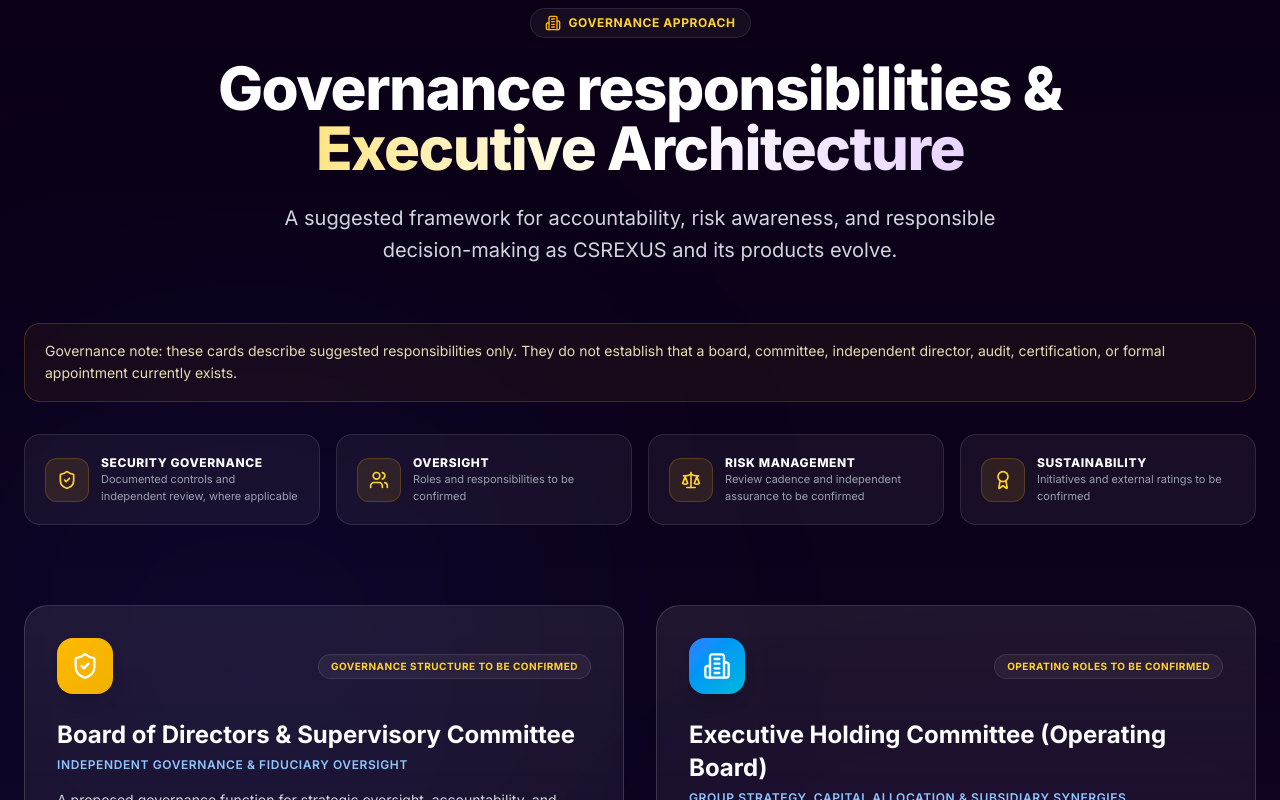
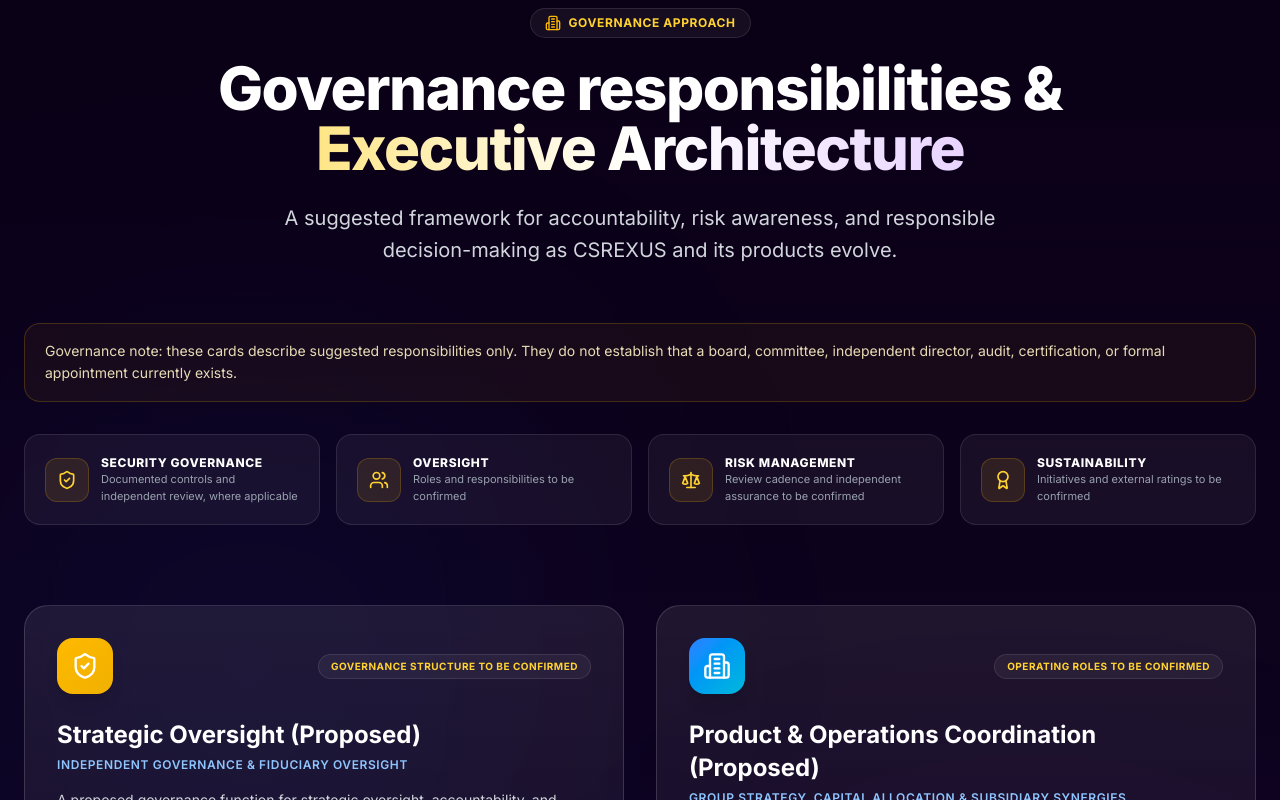
Before and after one commit to CSrajput-ux/CSrexus, a React (Vite) app: page / in a window 1280 px wide. Shown: the part 11200-12000 px from the top of the page. Built offline with nearby package versions, Linux system fonts and the light colour scheme.

Commit message:
content: remove remaining unsupported operating and governance claims

```diff
--- a/src/app/components/Leadership.tsx
+++ b/src/app/components/Leadership.tsx
@@ -3,7 +3,7 @@ import { ShieldCheck, Award, Users, Scale, Building2, Network, CheckCircle2, Arr
 
 const governingBodies = [
   {
-    title: 'Board of Directors & Supervisory Committee',
+    title: 'Strategic Oversight (Proposed)',
     mandate: 'Independent Governance & Fiduciary Oversight',
     structure: 'Governance structure to be confirmed',
     description: 'A proposed governance function for strategic oversight, accountability, and responsible decision-making as the organisation develops.',
@@ -11,13 +11,13 @@ const governingBodies = [
     gradient: 'from-amber-400 to-yellow-500',
     borderHover: 'hover:border-amber-400/50',
     keyResponsibilities: [
-      'Multi-decade holding group strategy & capital stewardship',
-      'Executive committee appointments & subsidiary CEO reviews',
-      'Shareholder equity protection & fiduciary risk management',
+      'Review long-term priorities and allocate available resources responsibly',
+      'Clarify ownership, decision-making, and accountability for active projects',
+      'Identify material business and operational risks',
     ],
   },
   {
-    title: 'Executive Holding Committee (Operating Board)',
+    title: 'Product & Operations Coordination (Proposed)',
     mandate: 'Group Strategy, Capital Allocation & Subsidiary Synergies',
     structure: 'Operating roles to be confirmed',
     description: 'A proposed operating function for coordinating priorities, delivery, and shared resources across active products and teams.',
@@ -26,12 +26,12 @@ const governingBodies = [
     borderHover: 'hover:border-blue-500/50',
     keyResponsibilities: [
       'Coordinate shared technology priorities where appropriate',
-      'Enterprise sales coordination across subsidiary product lines',
-      'Resource allocation between EdTech, ERP, and AI divisions',
+      'Coordinate product roadmaps and agreed collaboration work',
+      'Plan and track resources against agreed priorities',
     ],
   },
   {
-    title: 'Venture & Acquisitions (M&A) Directorate',
+    title: 'Partnership & Venture Development (Proposed)',
     mandate: 'Venture Studio Incubation & Strategic Stakes',
     structure: 'Partnership and product roles',
     description: 'A proposed function for evaluating product opportunities, collaborations, and potential venture development.',
@@ -39,13 +39,13 @@ const governingBodies = [
     gradient: 'from-purple-500 to-indigo-500',
     borderHover: 'hover:border-purple-500/50',
     keyResponsibilities: [
-      'Identification of early-stage EdTech & campus ERP founders',
-      '3-stage incubation & testbed deployment across partner campuses',
-      'Balance sheet integration for newly acquired group subsidiaries',
+      'Identify relevant product and research opportunities',
+      'Plan and evaluate product validation with willing participants',
+      'Assess legal, operational, and technical readiness before any venture launch',
     ],
   },
   {
-    title: 'Audit, Risk & Data Sovereignty Committee',
+    title: 'Risk, Privacy & Security Review (Proposed)',
     mandate: 'ISO 27001 Security, Academic Compliance & ESG Standard',
     structure: 'Risk and security responsibilities',
     description: 'A proposed function for identifying operational, privacy, security, and financial risks and tracking appropriate controls.',
@@ -184,7 +184,7 @@ export function Leadership() {
 
                   {/* Footer Action */}
                   <div className="pt-6 mt-6 border-t border-white/10 flex items-center justify-between text-xs font-semibold text-gray-400 group-hover:text-white transition-colors">
-                    <span>Inquire with Governance Desk</span>
+                    <span>Discuss governance</span>
                     <ArrowRight className="w-4 h-4 group-hover:translate-x-1 transition-transform text-amber-300" />
                   </div>
                 </div>
@@ -197,10 +197,10 @@ export function Leadership() {
         <div className="p-8 rounded-3xl bg-gradient-to-r from-white/10 via-white/5 to-white/10 border border-white/20 backdrop-blur-xl flex flex-col sm:flex-row items-center justify-between gap-6">
           <div>
             <h3 className="text-xl md:text-2xl font-extrabold text-white mb-1">
-              Request Official Holding Group Governance &amp; Audit Charter
+              Request governance information
             </h3>
             <p className="text-sm text-gray-300">
-              For accredited university chancellors, government education boards, and institutional shareholders.
+              Ask for current organisational information and any policies approved for external distribution.
             </p>
           </div>
           <a
```
